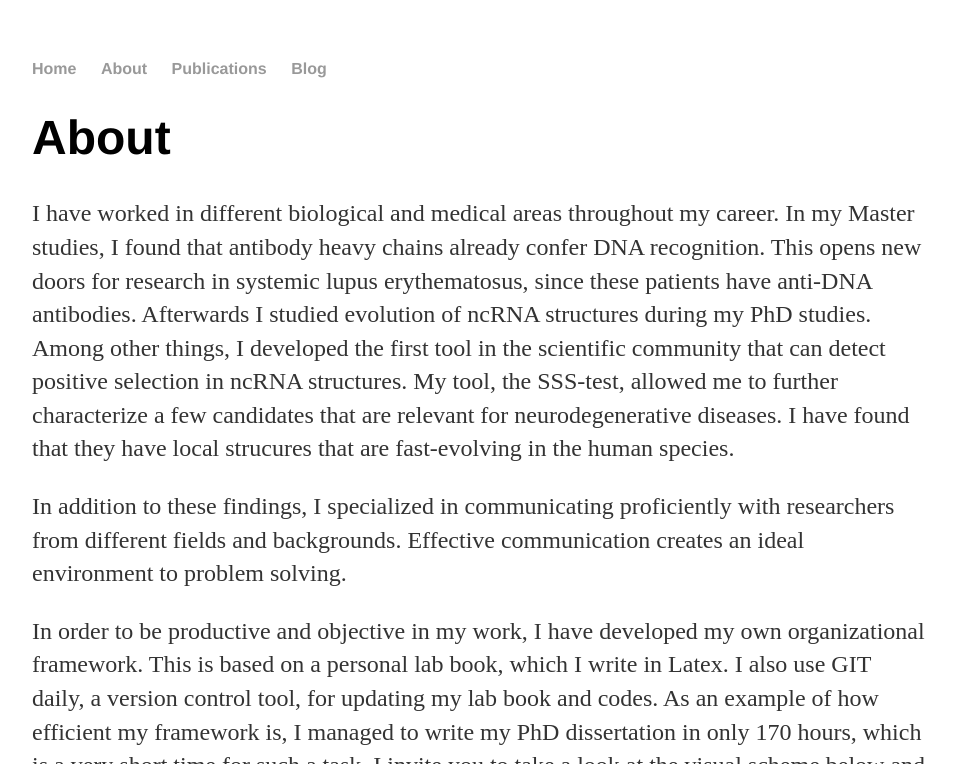
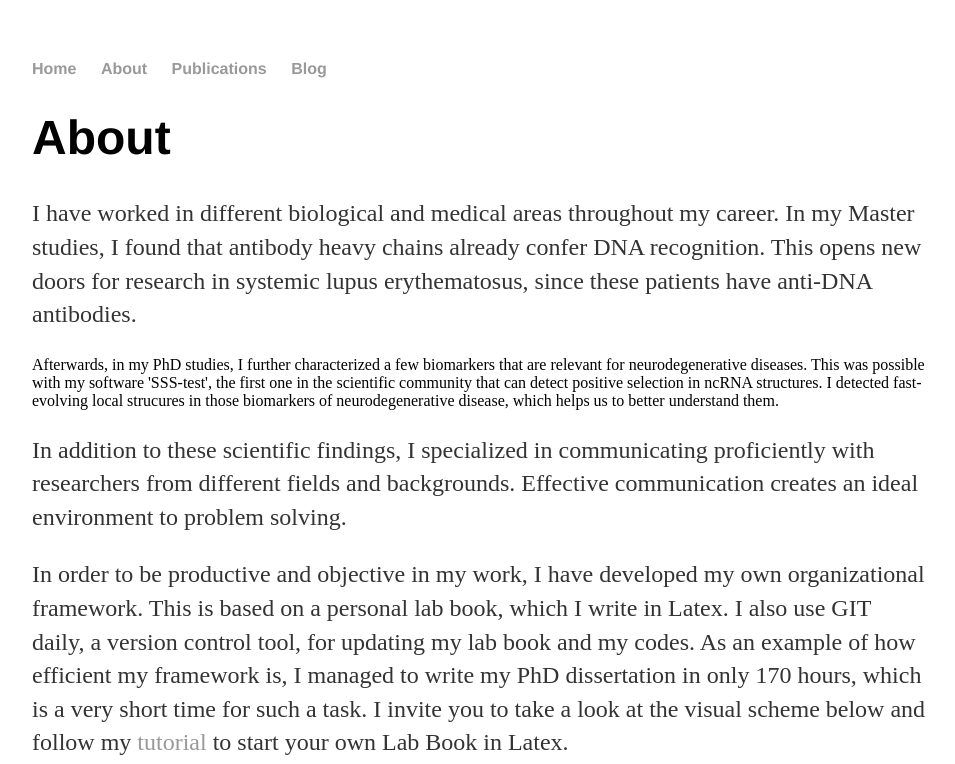
Before and after one commit to waltercostamb/waltercostamb.github.io, a Jekyll site: the page built from about/index.html, in a window 1280 px wide, cut to the strip 0-764 px from the top of the page. Shown: the whole strip, without its empty margins (160-1115 px from the left). Built offline with Jekyll 4.4.1, drawn with Linux system fonts in a browser that asks for light colours; some of the changed text lies outside the part shown.

Commit message:
Update index.html

```diff
--- a/about/index.html
+++ b/about/index.html
@@ -6,19 +6,19 @@ title: Maria Beatriz Walter Costa, Bioinformatician
 	<h1>About</h1>
 	<p>I have worked in different biological and medical areas throughout my career. In my Master studies, I
 		found that antibody heavy chains already confer DNA recognition. This opens new doors for research in systemic
-		lupus erythematosus, since these patients have anti-DNA antibodies.
+		lupus erythematosus, since these patients have anti-DNA antibodies.</p>
 
-		Afterwards I studied evolution of ncRNA structures during my PhD studies. Among other things, I developed the
-		first tool in the scientific community that can detect positive selection in ncRNA structures.
-		My tool, the SSS-test, allowed me to further characterize a few candidates that are relevant for neurodegenerative
-		diseases. I have found that they have local strucures that are fast-evolving in the human species.</p>
+		Afterwards, in my PhD studies, I further characterized a few biomarkers that are relevant for neurodegenerative
+		diseases. This was possible with my software 'SSS-test', the first one in the scientific community that can detect
+		positive selection in ncRNA structures. I detected fast-evolving local strucures in those biomarkers of
+		neurodegenerative disease, which helps us to better understand them.</p>
 
-	<p>In addition to these findings, I specialized in communicating proficiently with researchers from different fields and
-		backgrounds. Effective communication creates an ideal environment to problem solving.</p>
+	<p>In addition to these scientific findings, I specialized in communicating proficiently with researchers from different
+		fields and backgrounds. Effective communication creates an ideal environment to problem solving.</p>
 
 	<p>In order to be productive and objective in my work, I have developed my own organizational framework. This is based on a
 		personal lab book, which I write in Latex. I also use GIT daily, a version control tool, for updating my lab book
-		and codes. As an example of how efficient my framework is, I managed to write my PhD dissertation in only 170 hours,
+		and my codes. As an example of how efficient my framework is, I managed to write my PhD dissertation in only 170 hours,
 		which is a very short time for such a task. I invite you to take a look at the visual scheme below and follow my
 		<a href="https://github.com/waltercostamb/Lab-Book">tutorial</a>
 		to start your own Lab Book in Latex.</p>
```
